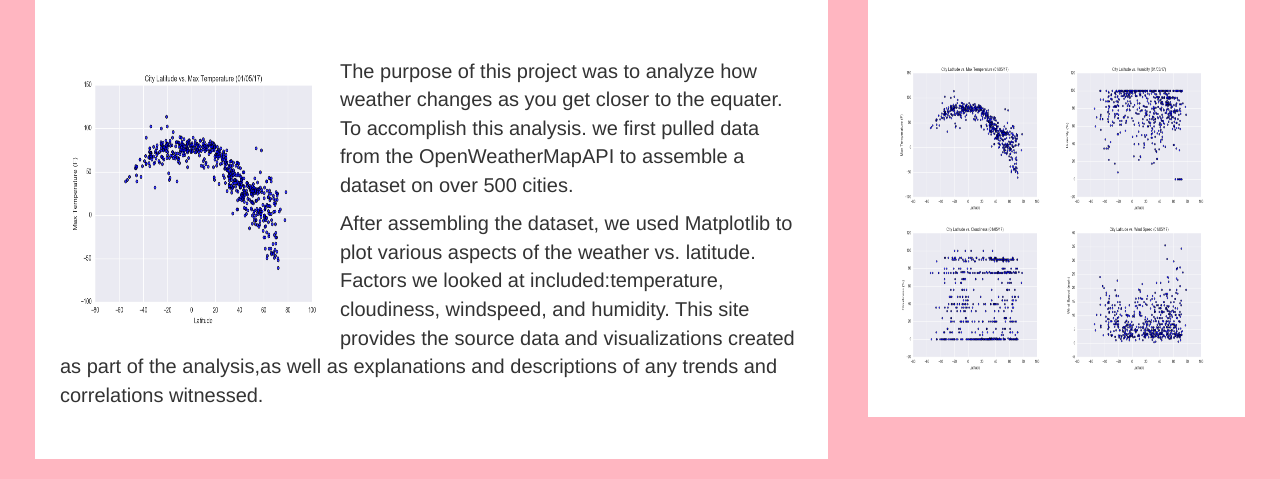
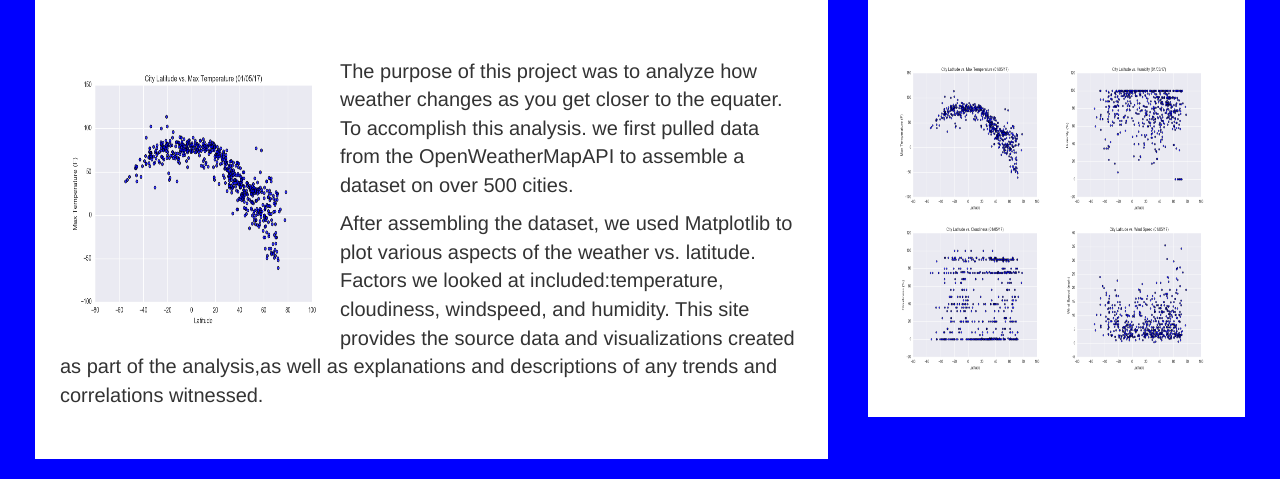
Before and after one commit to amy676767/Website, a plain HTML site: page index.html in a window 1280 px wide. Shown: the part 358-837 px from the top of the page. Drawn offline with nearby package versions, Linux system fonts and the light colour scheme; some packages are replaced by stand-ins of ours.

Commit message:
Update style.css

```diff
--- a/style.css
+++ b/style.css
@@ -1,5 +1,5 @@
 body {
-  background: lightpink;
+  background: blue;
 }
 /* every box is this size */
 
```
